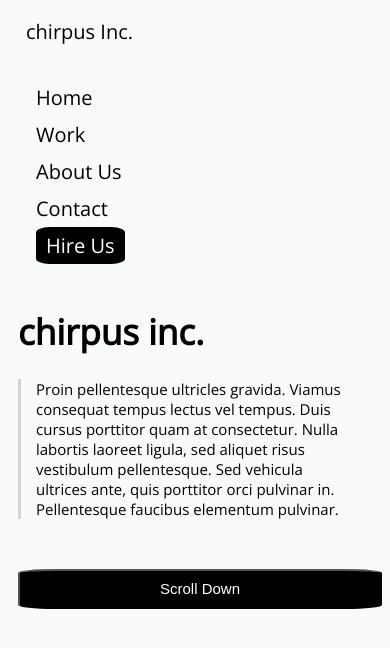
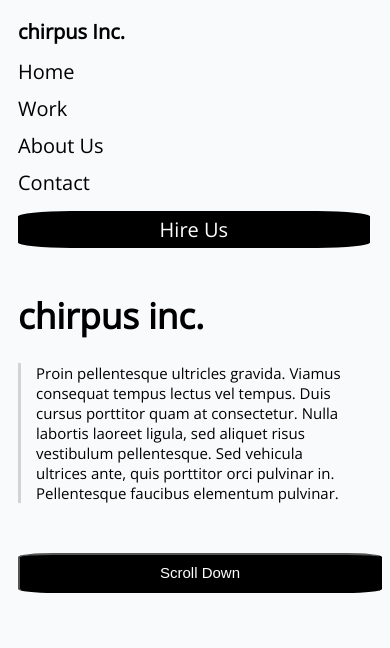
Before and after one commit to Michch333/Lab01GCMTC, a plain HTML site: page index.html in a window 390 px wide. Drawn offline with nearby package versions, Linux system fonts and the light colour scheme.

Commit message:
fixed 'hireus' width and darkened logo text

```diff
--- a/index.html
+++ b/index.html
@@ -18,7 +18,7 @@
             <li class="navitem"><a href="tbd">Work</a></li>
             <li class="navitem"><a href="tbd">About Us</a></li>
             <li class="navitem"><a href="tbd">Contact</a></li>
-            <li class="navitem"><a id="hireus" href="tbd">Hire Us</a></li>
+            <li class="navitem bottombutton"><a id="hireus" href="tbd">Hire Us</a></li>
         </ul>
     </div>
     <h1 id="chirpus">chirpus inc.</h1>
--- a/mobile.css
+++ b/mobile.css
@@ -11,7 +11,26 @@
     }
     li {
         margin-top: 10px;
+        margin-left: 0;
     }
+
+    li.bottombutton{
+        width: 100%;
+        margin-top: 20px;
+    }
+
+    a#hireus {
+        width: 100%;
+        box-sizing: border-box;
+        text-align: center;
+        padding-left: 40%;
+        padding-right: 40%;
+    }
+
+    .logo {
+        font-weight: 600;
+    }
+
 
 
 
@@ -20,6 +39,9 @@
         float: left;
         justify-content: space-around;
         padding: 10px;
+        padding-left: 0;
+        padding-top: 0;
+        margin-top: 0;
     }
     #container {
         display: none;
```
